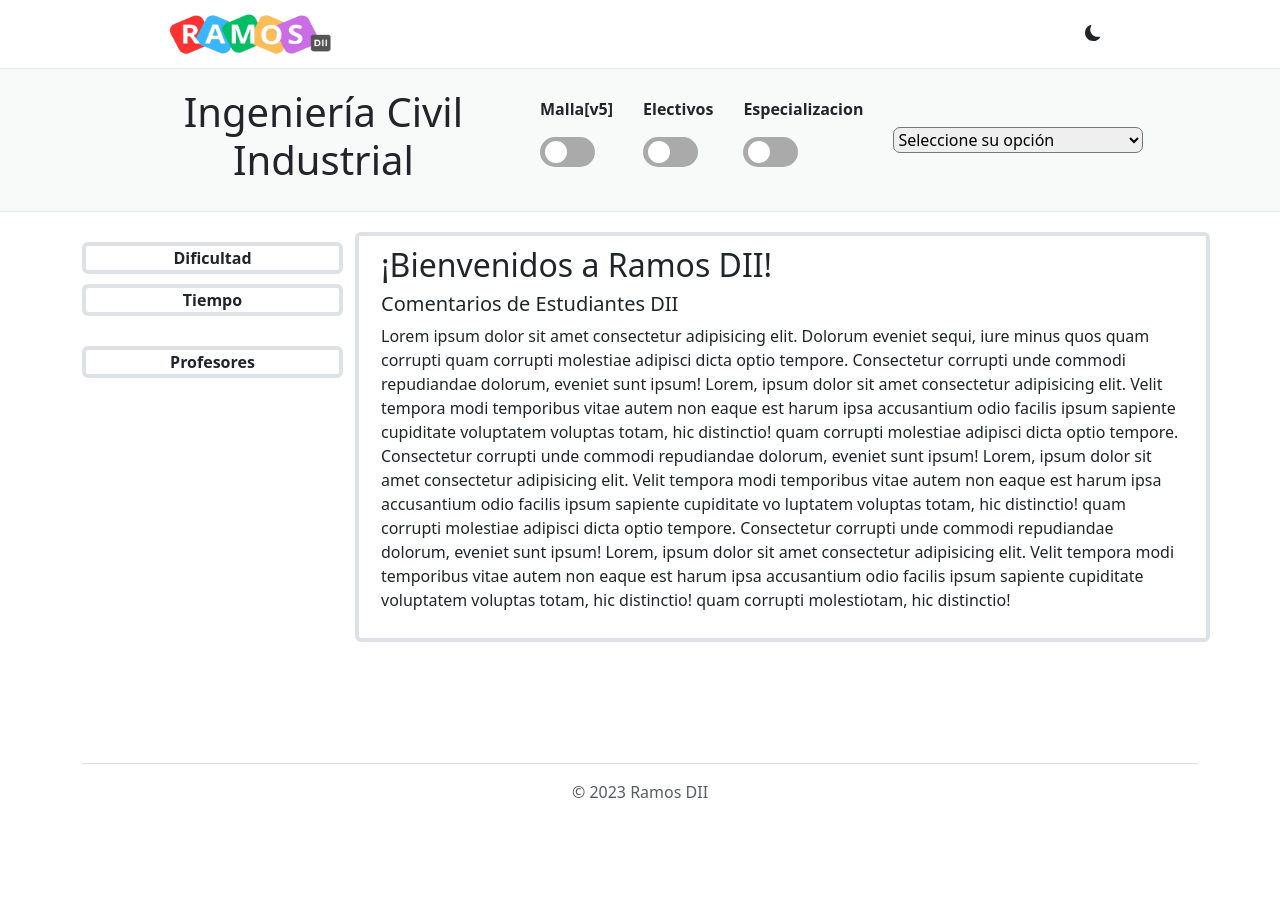
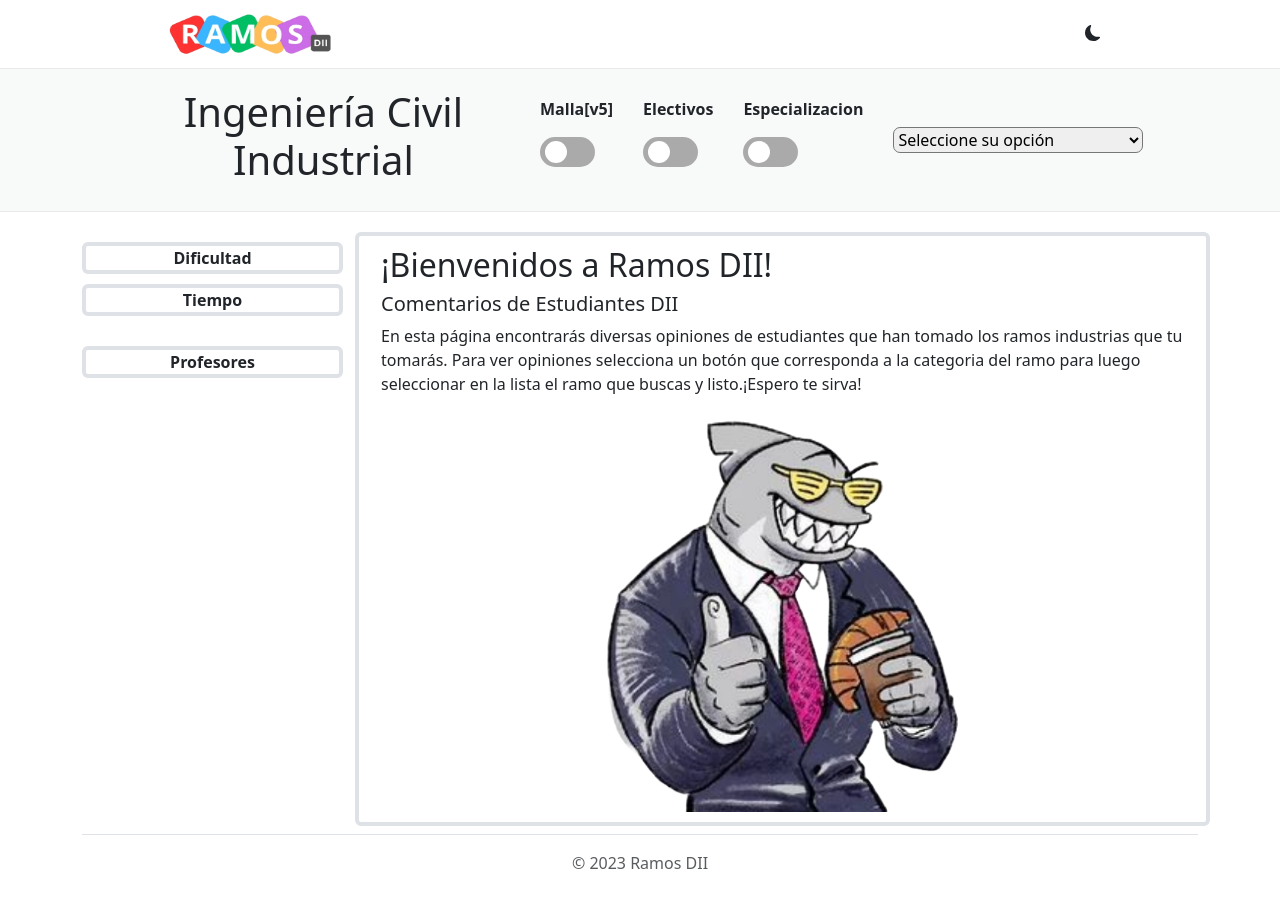
Before and after one commit to kalenMS/ramos-dii, a Django app: page / in a window 1280 px wide. Before the commit the page ends 798 px from the top, so only its background shows below. Run offline with Django 4.2, Linux system fonts and the light colour scheme.

Commit message:
Agregado mascota dii, icono en la pestaña Agregado Comentarios para el codigo js

```diff
--- a/ramos/static/js/main.js
+++ b/ramos/static/js/main.js
@@ -1,28 +1,38 @@
+
+// Función que agrega los ramos correspondientes a malla[v5], electivo o especialidad a la lista desplegable
 function list_function(value) {
+
+  // Limpiar el selector antes de agregar nuevas opciones
   var selector = document.getElementById('ramo_select');
-  // Limpiar el selector antes de agregar nuevas opciones
   selector.innerHTML = '';
 
-  let ramo_select = $('#ramo_select')
-  ramo_select.append($('<option />').val("").text("Seleccione su opción"));
-  let ramo_select_option = $('#ramo_select option[value=""]')
-  ramo_select_option.prop("selected", "selected");
-  ramo_select_option.prop("disabled", "disabled");
-  ramo_select_option.prop("hidden", "hidden");
-  ramo_select_option.prop("style", "text-align: center");
-  {
+  // Crear una opción por defecto con propiedades y diseño antes de agregar los ramos
+  let $ramo_select = $('#ramo_select');
+  $ramo_select.append($('<option />').val("").text("Seleccione su opción"));
+  let $ramo_select_option = $('#ramo_select option[value=""]');
+  $ramo_select_option.prop("selected", "selected");
+  $ramo_select_option.prop("disabled", true); // Deshabilitar la opción por defecto
+  $ramo_select_option.prop("hidden", true); // Ocultar la opción por defecto
+  $ramo_select_option.css("text-align", "center"); // Aplicar estilo centrado
+
+  // Realizar una solicitud AJAX para obtener los ramos
   $.ajax({
     url: '/ramo_query/' + value + '/',
     method: 'GET',
     success: function (response) {
+      // Iterar a través de la lista de ramos obtenidos
       for (const ramos of response.ramos_name) {
+        // Obtener el elemento del selector de ramos
         selector = document.getElementById('ramo_select');
-          // Se crea el elemento option para añadirlo al final del ramos select
+
+        // Crear un nuevo elemento de opción
         var option = document.createElement("option");
-          // id para crear la 2da funcion que se encarga de obtener los comentarios del ramo
+        // Establecer el valor (id del ramo)
         option.value = ramos.id;
-          // Nombre que se muestra en el selector de ramos
+        // Establecer el texto que se mostrará en el selector (código y nombre del ramo)
         option.innerText = ramos.codigo + " " + ramos.nombre;
+
+        // Agregar la opción al selector de ramos
         selector.appendChild(option);
       }
     },
@@ -30,11 +40,13 @@ function list_function(value) {
       console.log('Error en la solicitud Ajax: ' + err);
     }
   });
-  }
+
 }
 
+// Función para obtener información de un ramo y actualizar elementos HTML en la página con dicha información.
 function content_function(value) {
 
+  // Obtener referencias a los elementos HTML que se van a actualizar
   var selector = document.getElementById('titulo-ramo');
   var selector2 = document.getElementById('comentarios');
   var selector3 = document.getElementById('profesores');
@@ -42,24 +54,26 @@ function content_function(value) {
   var selector5 = document.getElementById('tiempo');
 
 
-  // Limpiar el selector antes de agregar nuevas opciones
+  // Limpiar el contenido del selector antes de agregar nuevas opciones
   selector.innerHTML = '';
   selector2.innerHTML = '';
   selector3.innerHTML = '';
   selector4.innerHTML = '';
   selector5.innerHTML = '';
-  {
+
+
   $.ajax({
     url: '/content_query/' + value + '/',
     method: 'GET',
     success: function (response) {
+
+      // Contador para llevar la cuenta de elementos procesados
       var conteo = 0
-        // titulos el value viene del llamado de la funcion y se pasa el id del ramo nomas, tonce lo q se puede hacer es
-        // pasar el nombre del ramo a la funcion de javascript o  rescatarlo del elemento desde aca o pasarlo al json desde la vista
-        // lo voy a pasar de la vista yo cacho, esop.
+
+      // Agregar el título del ramo
       selector = document.getElementById('titulo-ramo');
       var h2 = document.createElement("h2");
-        h2.innerText = response.codigo_ramo + " " +  response.nombre_ramo;
+      h2.innerText = response.codigo_ramo + " " + response.nombre_ramo;
       selector.appendChild(h2);
 
       // Link ucursos profesores
@@ -70,19 +84,17 @@ function content_function(value) {
       a.innerText = "U-cursos";
       selector2.appendChild(a);
 
-        // dificultad var
+      // Variables para calcular la dificultad y el tiempo promedio
       var total_dif = 0
-
-
-        // tiempo var
       var total_tiempo = 0
 
-
+      // Iterar a través de los datos de 'response.ramos_info'
       for (const contenido of response.ramos_info) {
         conteo = conteo + 1
         total_dif = total_dif + contenido.dificultad
         total_tiempo = total_tiempo + contenido.tiempo
 
+        // Agregar comentarios al elemento 'comentarios'
         selector = document.getElementById('comentarios');
         var p1 = document.createElement("p");
         var p2 = document.createElement("p");
@@ -95,42 +107,44 @@ function content_function(value) {
 
       }
 
-        //Dificultad
+      // Calcular y agregar la dificultad promedio
       selector3 = document.getElementById('dificultad');
       var p = document.createElement("p");
       p.style = "text-align: center;margin-bottom:auto;";
-        p.innerText = total_dif/conteo;
+      p.innerText = total_dif / conteo + "/5" + " (" + conteo + ")";
       selector3.appendChild(p);
 
-        //Tiempo
+      // Calcular y agregar el tiempo promedio
       selector4 = document.getElementById('tiempo');
       var p2 = document.createElement("p");
       p2.style = "text-align: center;margin-bottom:auto;";
-        p2.innerText = total_tiempo/conteo;
+      p2.innerText = total_tiempo / conteo + "/5" + " (" + conteo + ")";
       selector4.appendChild(p2);
     },
     error: function (xhr, errmsg, err) {
       console.log('Error en la solicitud Ajax: ' + err);
     }
   });
-  }
+
 }
 
 
-
-const darktheme = () =>{
+// Función para cambiar al tema oscuro
+const darktheme = () => {
   document.querySelector("body").setAttribute("data-bs-theme", "dark");
   document.querySelector("#icono").setAttribute("d", "M8 12a4 4 0 1 0 0-8 4 4 0 0 0 0 8zM8 0a.5.5 0 0 1 .5.5v2a.5.5 0 0 1-1 0v-2A.5.5 0 0 1 8 0zm0 13a.5.5 0 0 1 .5.5v2a.5.5 0 0 1-1 0v-2A.5.5 0 0 1 8 13zm8-5a.5.5 0 0 1-.5.5h-2a.5.5 0 0 1 0-1h2a.5.5 0 0 1 .5.5zM3 8a.5.5 0 0 1-.5.5h-2a.5.5 0 0 1 0-1h2A.5.5 0 0 1 3 8zm10.657-5.657a.5.5 0 0 1 0 .707l-1.414 1.415a.5.5 0 1 1-.707-.708l1.414-1.414a.5.5 0 0 1 .707 0zm-9.193 9.193a.5.5 0 0 1 0 .707L3.05 13.657a.5.5 0 0 1-.707-.707l1.414-1.414a.5.5 0 0 1 .707 0zm9.193 2.121a.5.5 0 0 1-.707 0l-1.414-1.414a.5.5 0 0 1 .707-.707l1.414 1.414a.5.5 0 0 1 0 .707zM4.464 4.465a.5.5 0 0 1-.707 0L2.343 3.05a.5.5 0 1 1 .707-.707l1.414 1.414a.5.5 0 0 1 0 .708z")
   document.querySelector(".subencabezado").setAttribute("class", "subencabezado_dark");
 }
 
-const lighttheme = () =>{
+// Función para cambiar al tema claro
+const lighttheme = () => {
   document.querySelector("body").setAttribute("data-bs-theme", "light");
   document.querySelector("#icono").setAttribute("d", "M6 .278a.768.768 0 0 1 .08.858 7.208 7.208 0 0 0-.878 3.46c0 4.021 3.278 7.277 7.318 7.277.527 0 1.04-.055 1.533-.16a.787.787 0 0 1 .81.316.733.733 0 0 1-.031.893A8.349 8.349 0 0 1 8.344 16C3.734 16 0 12.286 0 7.71 0 4.266 2.114 1.312 5.124.06A.752.752 0 0 1 6 .278z")
   document.querySelector(".subencabezado_dark").setAttribute("class", "subencabezado");
 }
 
-const changetheme = () =>{
-  document.querySelector("body").getAttribute("data-bs-theme") === "light"?
+// Función para cambiar entre temas oscuro y claro
+const changetheme = () => {
+  document.querySelector("body").getAttribute("data-bs-theme") === "light" ?
     darktheme() : lighttheme();
 }
--- a/ramos/templates/index.html
+++ b/ramos/templates/index.html
@@ -7,6 +7,7 @@
   <meta charset="UTF-8">
   <meta name="viewport" content="width=device-width, initial-scale=1.0">
   <title>Ramos Industrias</title>
+  <link rel="icon" href="static/styles/icono-ramos-dii.ico">
   <link rel="stylesheet" href="{% static '/styles/main.css' %}">
   <script src="https://ajax.googleapis.com/ajax/libs/jquery/3.6.4/jquery.min.js"></script>
   <script src="{% static 'js/main.js' %}"></script>
@@ -20,15 +21,13 @@
   <div class="encabezado">
     <header role="banner">
       <a>
-        <img class="logo" src="static/styles/logo-ramos-dii.png"
-          alt="Centro de Estudiantes de Ingeniería Industrial">
+        <img class="logo" src="static/styles/logo-ramos-dii.png" alt="Centro de Estudiantes de Ingeniería Industrial">
       </a>
       <nav class="menu">
         <ul>
-           <!--Aquí contacto-->
+          <!--Aquí contacto-->
           <button class="btn btn-outline" onclick="changetheme()" id="logo-tema">
-            <svg xmlns="http://www.w3.org/2000/svg" width="16"
-              height="16" fill="currentColor" viewBox="0 0 16 16">
+            <svg xmlns="http://www.w3.org/2000/svg" width="16" height="16" fill="currentColor" viewBox="0 0 16 16">
               <path id="icono"
                 d="M6 .278a.768.768 0 0 1 .08.858 7.208 7.208 0 0 0-.878 3.46c0 4.021 3.278 7.277 7.318 7.277.527 0 1.04-.055 1.533-.16a.787.787 0 0 1 .81.316.733.733 0 0 1-.031.893A8.349 8.349 0 0 1 8.344 16C3.734 16 0 12.286 0 7.71 0 4.266 2.114 1.312 5.124.06A.752.752 0 0 1 6 .278z" />
             </svg></button>
@@ -112,21 +111,16 @@
               <div class="col">
                 <h5>Comentarios de Estudiantes DII</h5>
                 <section id="comentarios">
-                  <p>Lorem ipsum dolor sit amet consectetur adipisicing elit. Dolorum eveniet sequi, iure minus quos
-                    quam corrupti
-                    quam corrupti molestiae adipisci dicta optio tempore. Consectetur corrupti unde commodi repudiandae
-                    dolorum, eveniet sunt ipsum! Lorem, ipsum dolor sit amet consectetur adipisicing elit. Velit tempora
-                    modi temporibus vitae autem non eaque est harum ipsa accusantium odio facilis ipsum sapiente
-                    cupiditate voluptatem voluptas totam, hic distinctio!
-                    quam corrupti molestiae adipisci dicta optio tempore. Consectetur corrupti unde commodi repudiandae
-                    dolorum, eveniet sunt ipsum! Lorem, ipsum dolor sit amet consectetur adipisicing elit. Velit tempora
-                    modi temporibus vitae autem non eaque est harum ipsa accusantium odio facilis ipsum sapiente
-                    cupiditate vo luptatem voluptas totam, hic distinctio!
-                    quam corrupti molestiae adipisci dicta optio tempore. Consectetur corrupti unde commodi repudiandae
-                    dolorum, eveniet sunt ipsum! Lorem, ipsum dolor sit amet consectetur adipisicing elit. Velit tempora
-                    modi temporibus vitae autem non eaque est harum ipsa accusantium odio facilis ipsum sapiente
-                    cupiditate voluptatem voluptas totam, hic distinctio!
-                    quam corrupti molestiotam, hic distinctio!</p>
+
+                  <p>En esta página encontrarás diversas opiniones de estudiantes que han tomado los ramos industrias que tu tomarás. Para ver opiniones selecciona un botón que corresponda a la categoria del ramo para luego seleccionar en la lista el ramo que buscas y listo.¡Espero te sirva!</p>
+
+                  <section style="text-align: center;">
+
+                    <img src="static/styles/mascota-dii-sin-fondo.png" width="400" height="400" />
+
+                  </section>
+
+
                 </section>
               </div>
             </div>
```
Also changed, not shown: db.sqlite3, ramos/static/styles/icono-ramos-dii.ico (added), ramos/static/styles/mascota-dii-sin-fondo.png (added), ramos/static/styles/mascota-dii.png (added). Lines whose indentation alone changed are shown as unchanged.
